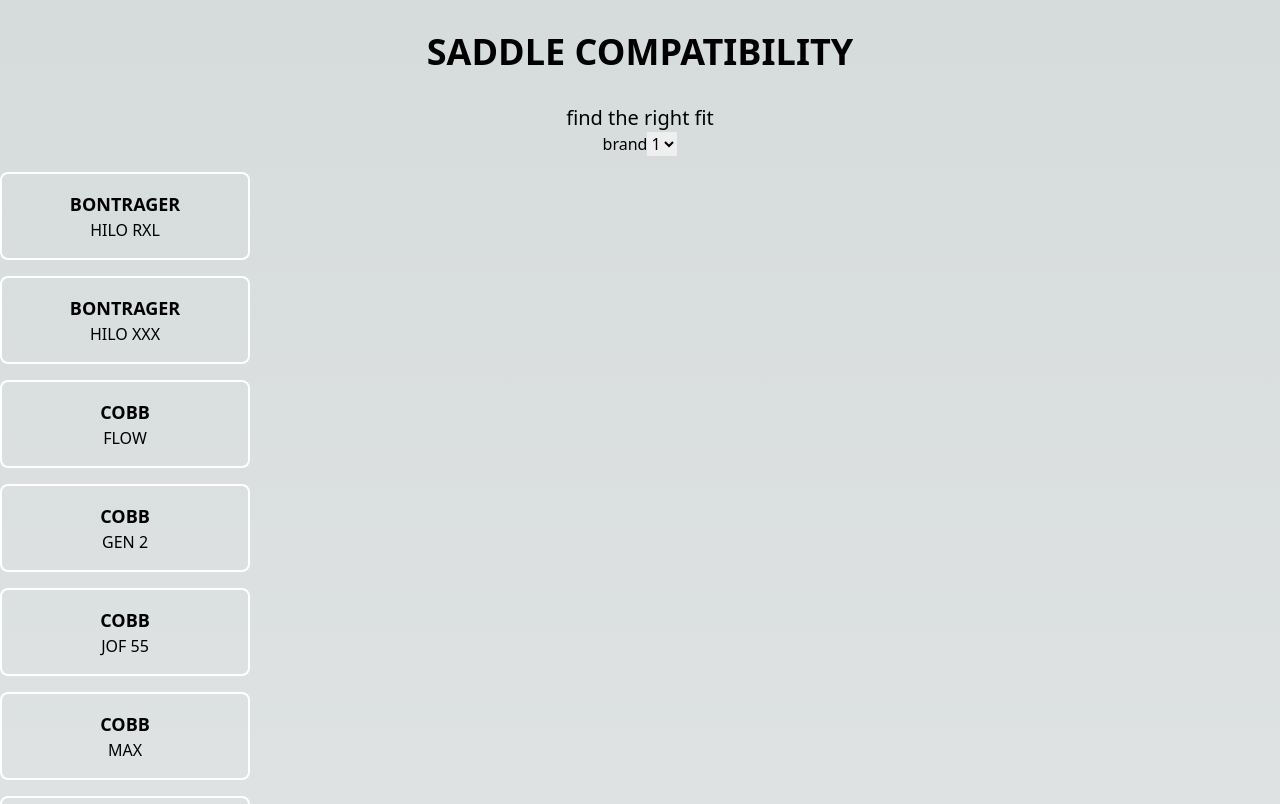
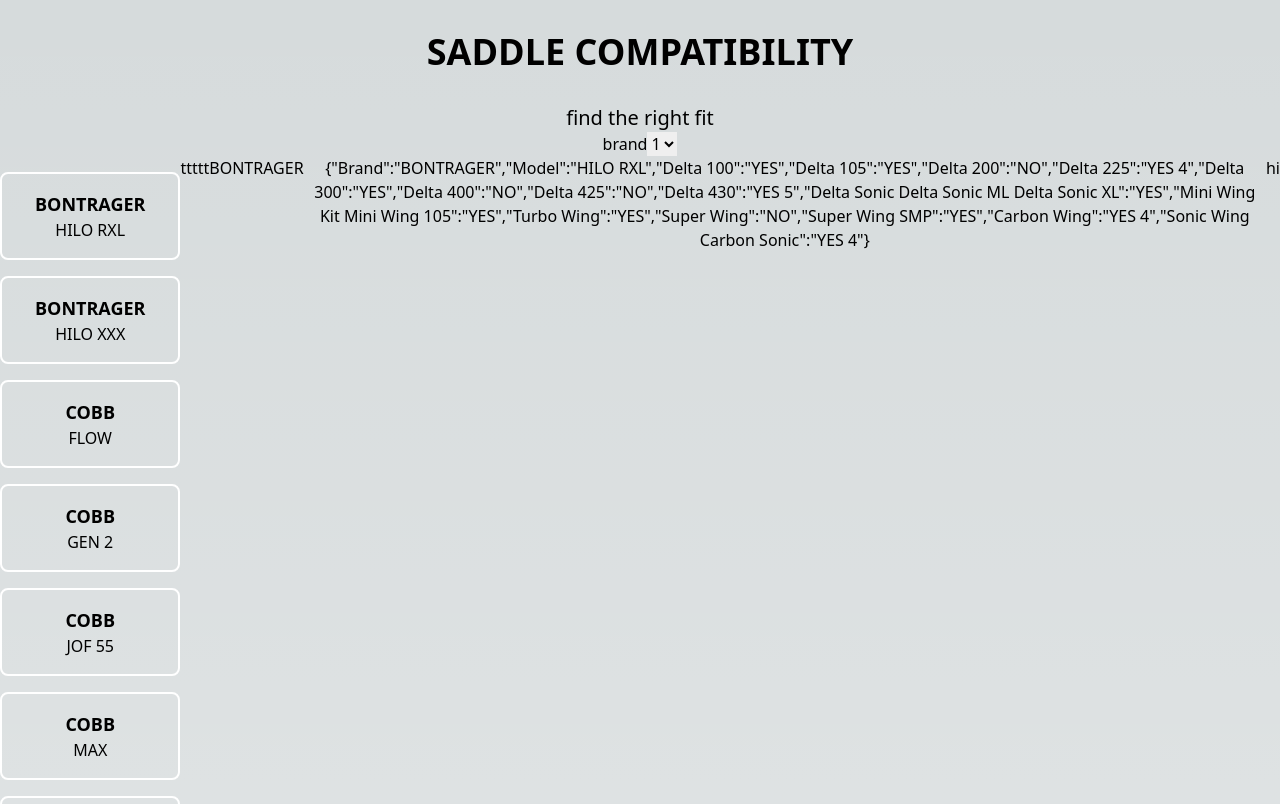
Before and after one commit to alorslouis/saddle-finder, a Next.js app: page /finder in a window 1280 px wide. Shown: the top 804 px of the page. Built offline with nearby package versions, Linux system fonts and the light colour scheme.

Commit message:
Update finder.tsx

```diff
--- a/pages/finder.tsx
+++ b/pages/finder.tsx
@@ -8,28 +8,47 @@
   console.log(brands);
   console.log(f);
 
-  const [activeSaddle, setActiveSaddle] = useState<typeof f[0] | null>(null);
+  const [activeSaddle, setActiveSaddle] = useState(f[0]);
   console.log(activeSaddle);
 
   const active = f ? "active" : "";
 
-  const FF = (saddle: typeof f[0]) => {
-    const ff = [];
-    for (let i = 0; i < Object.keys(f).length; i++) {
-      const t = Object.values(saddle)[i];
+  const saddleKeys = activeSaddle && Object.keys(activeSaddle);
+
+  const saddleValues = activeSaddle && Object.values(activeSaddle);
+
+  const process = (act: typeof activeSaddle) => {
+    const arr = [];
+    for (let i = 0; i < Object.keys(act).length; i++) {
+      const t = Object.values(act)[i];
       if (t.length > 3 && t.startsWith("YES")) {
-        ff.push(t);
+        console.log(t);
+        arr.push(<div>well</div>);
       } else if (t.length === 3 && t.startsWith("YES")) {
-        ff.push(t);
+        console.log(`${t + "ff"}`);
+        return <div>hi</div>;
       }
     }
-    return (
-      <div>
-        <h3>{saddle.Brand}</h3>
-        <h3>{saddle.Model}</h3>
-      </div>
-    );
   };
+
+  //   const FF = (saddle: typeof f[0]) => {
+  //     const ff = [];
+  //     for (let i = 0; i < Object.keys(f).length; i++) {
+  //       const t = Object.values(saddle)[i];
+  //       if (t.length > 3 && t.startsWith("YES")) {
+  //         ff.push(t);
+
+  //       } else if (t.length === 3 && t.startsWith("YES")) {
+  //         ff.push(t);
+  //       }
+  //     }
+  //     return (
+  //       <div>
+  //         <h3>{saddle.Brand}</h3>
+  //         <h3>{saddle.Model}</h3>
+  //       </div>
+  //     );
+  //   };
 
   const aa = activeSaddle ? "active" : "";
 
@@ -66,6 +85,8 @@
         <div>
           {activeSaddle !== null && <div>ttttt{activeSaddle.Brand}</div>}
         </div>
+        <div>{JSON.stringify(activeSaddle)}</div>
+        <div>{process(activeSaddle)}</div>
       </div>
     </div>
   );
```
